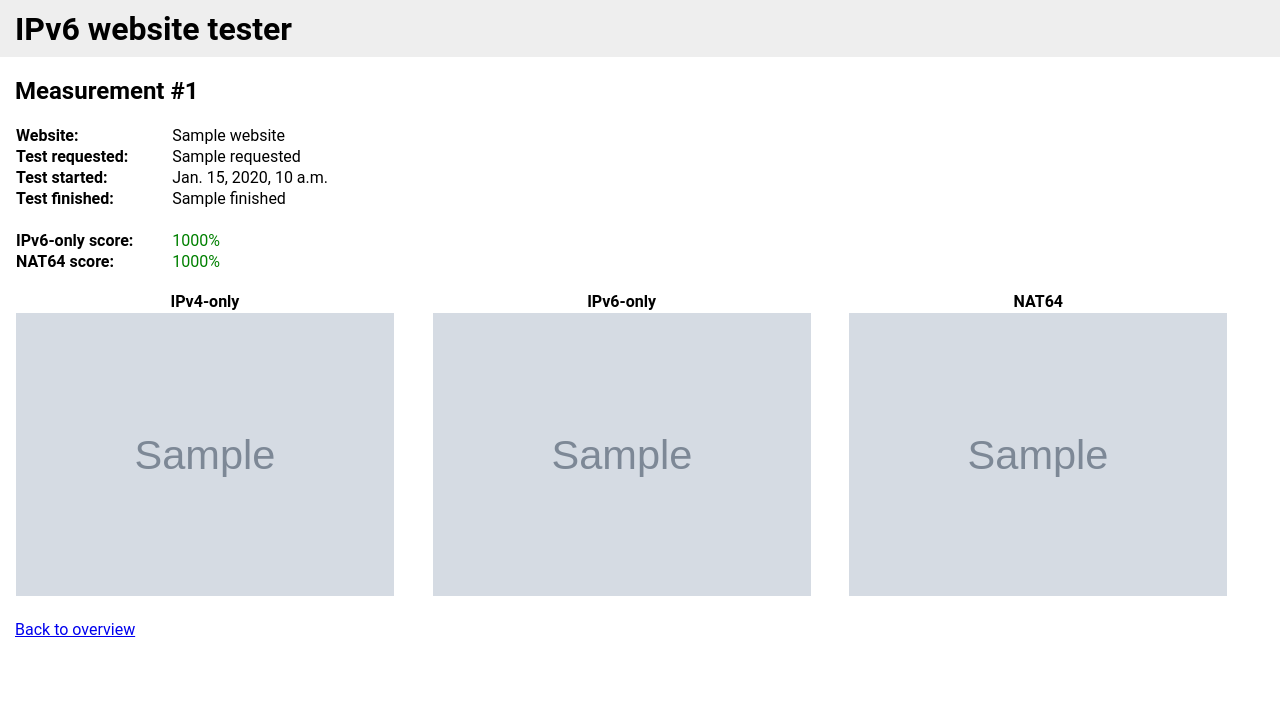
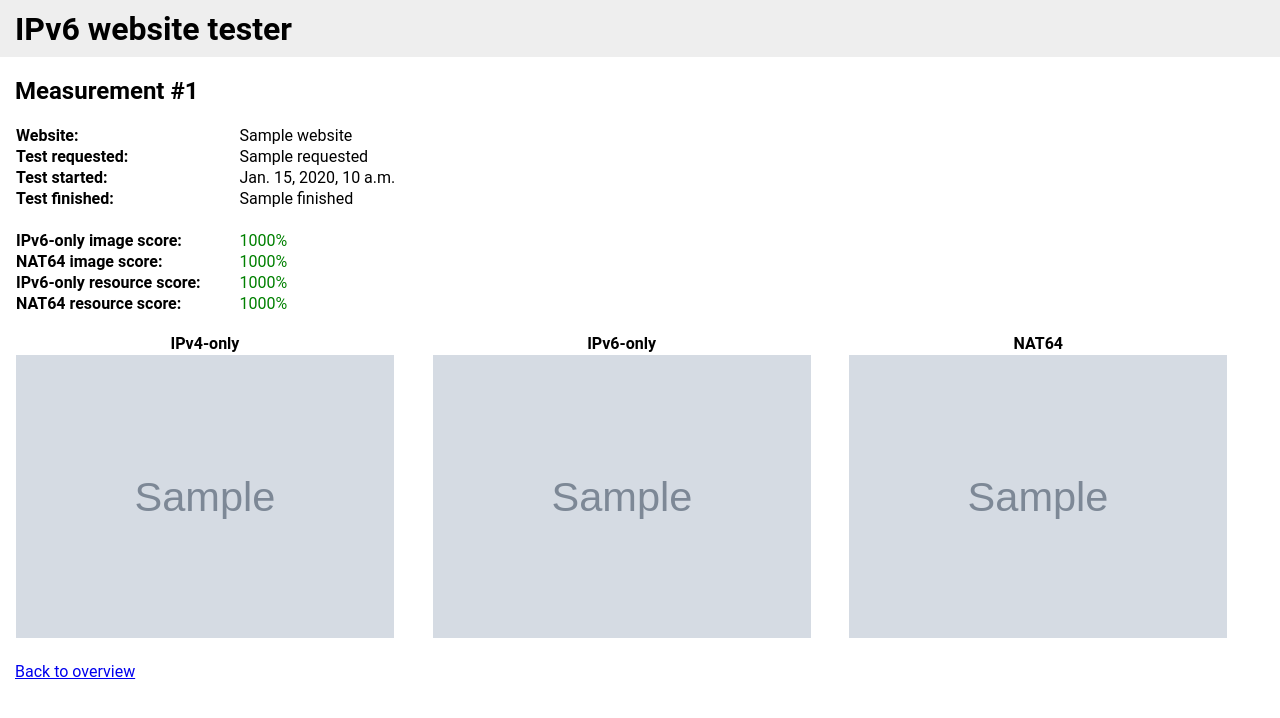
Before and after one commit to sjm-steffann/nat64check, a Django app: template v6score/templates/v6score/measurement.html in a window 1280 px wide. Shown: the top 718 px of the page. Run offline with Django 3.2, Linux system fonts and the light colour scheme; the template is opened without the code that fills it: most values are stand-ins (such as "Sample title", 1, 10 or a date in 2020); grey boxes marked "Sample" are stand-in pictures; data that the repository does not hold is empty.

Commit message:
Bit more detail

```diff
--- a/v6score/templates/v6score/measurement_data.html
+++ b/v6score/templates/v6score/measurement_data.html
@@ -23,28 +23,53 @@
         </tr>
         {% if measurement.v6only_score >= 0 or measurement.nat64_score >= 0 %}
             <tr>
-                <th>IPv6-only score:</th>
-                {% if measurement.v6only_score == 0 %}
+                <th>IPv6-only image score:</th>
+                {% if measurement.v6only_image_score == 0 %}
                     <td class="no-score">Unreachable</td>
-                {% elif measurement.v6only_score < 0.8 %}
-                    <td class="bad-score">{% widthratio measurement.v6only_score 1 100 %}%</td>
+                {% elif measurement.v6only_image_score < 0.8 %}
+                    <td class="bad-score">{% widthratio measurement.v6only_image_score 1 100 %}%</td>
                 {% elif measurement.v6only_score < 0.95 %}
-                    <td class="good-score">{% widthratio measurement.v6only_score 1 100 %}%</td>
+                    <td class="good-score">{% widthratio measurement.v6only_image_score 1 100 %}%</td>
                 {% else %}
-                    <td class="perfect-score">{% widthratio measurement.v6only_score 1 100 %}%</td>
+                    <td class="perfect-score">{% widthratio measurement.v6only_image_score 1 100 %}%</td>
                 {% endif %}
             </tr>
             <tr>
-                <th>NAT64 score:</th>
+                <th>NAT64 image score:</th>
 
-                {% if measurement.nat64_score == 0 %}
+                {% if measurement.nat64_image_score == 0 %}
                     <td class="no-score">Unreachable</td>
-                {% elif measurement.nat64_score < 0.8 %}
-                    <td class="bad-score">{% widthratio measurement.nat64_score 1 100 %}%</td>
+                {% elif measurement.nat64_image_score < 0.8 %}
+                    <td class="bad-score">{% widthratio measurement.nat64_image_score 1 100 %}%</td>
                 {% elif measurement.nat64_score < 0.95 %}
-                    <td class="good-score">{% widthratio measurement.nat64_score 1 100 %}%</td>
+                    <td class="good-score">{% widthratio measurement.nat64_image_score 1 100 %}%</td>
                 {% else %}
-                    <td class="perfect-score">{% widthratio measurement.nat64_score 1 100 %}%</td>
+                    <td class="perfect-score">{% widthratio measurement.nat64_image_score 1 100 %}%</td>
+                {% endif %}
+            </tr>
+            <tr>
+                <th>IPv6-only resource score:</th>
+                {% if measurement.v6only_resource_score == 0 %}
+                    <td class="no-score">Unreachable</td>
+                {% elif measurement.v6only_resource_score < 0.8 %}
+                    <td class="bad-score">{% widthratio measurement.v6only_resource_score 1 100 %}%</td>
+                {% elif measurement.v6only_score < 0.95 %}
+                    <td class="good-score">{% widthratio measurement.v6only_resource_score 1 100 %}%</td>
+                {% else %}
+                    <td class="perfect-score">{% widthratio measurement.v6only_resource_score 1 100 %}%</td>
+                {% endif %}
+            </tr>
+            <tr>
+                <th>NAT64 resource score:</th>
+
+                {% if measurement.nat64_resource_score == 0 %}
+                    <td class="no-score">Unreachable</td>
+                {% elif measurement.nat64_resource_score < 0.8 %}
+                    <td class="bad-score">{% widthratio measurement.nat64_resource_score 1 100 %}%</td>
+                {% elif measurement.nat64_score < 0.95 %}
+                    <td class="good-score">{% widthratio measurement.nat64_resource_score 1 100 %}%</td>
+                {% else %}
+                    <td class="perfect-score">{% widthratio measurement.nat64_resource_score 1 100 %}%</td>
                 {% endif %}
             </tr>
         {% else %}
```
